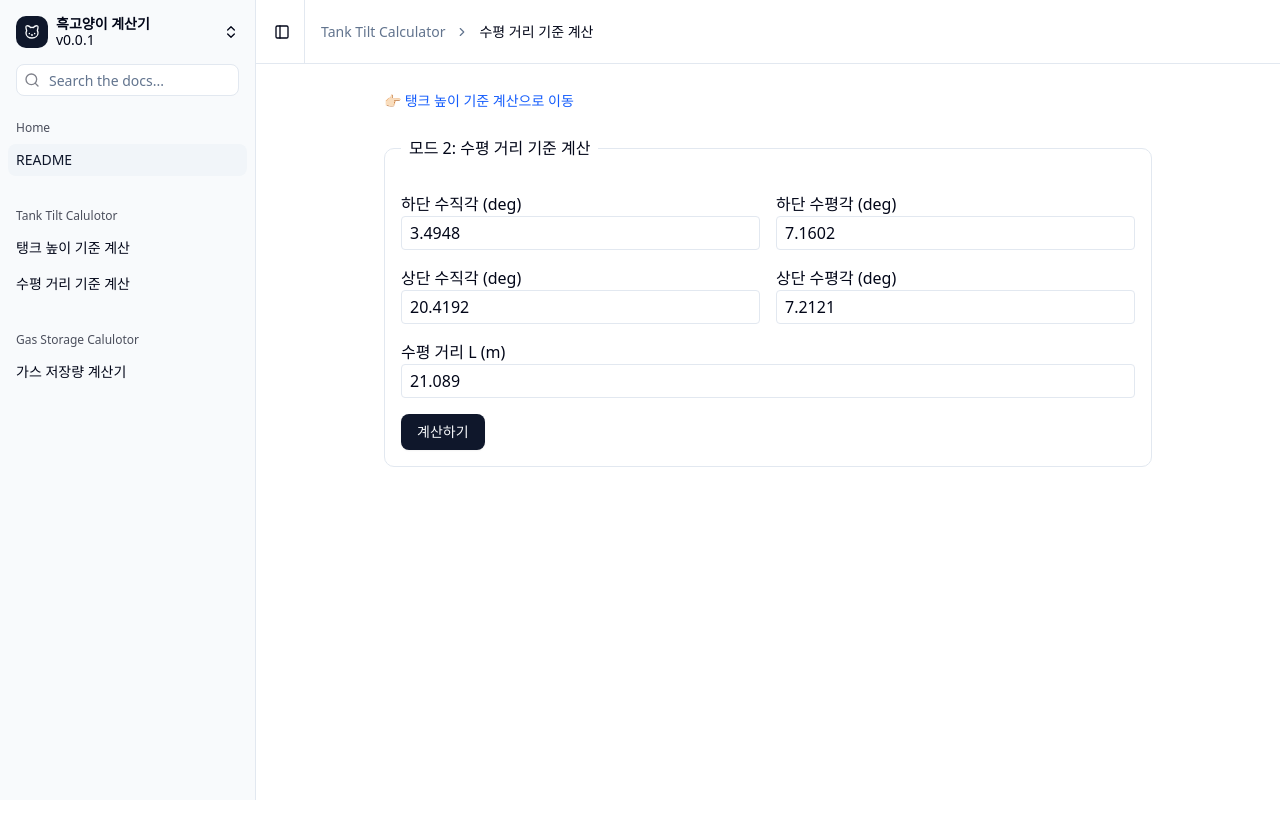
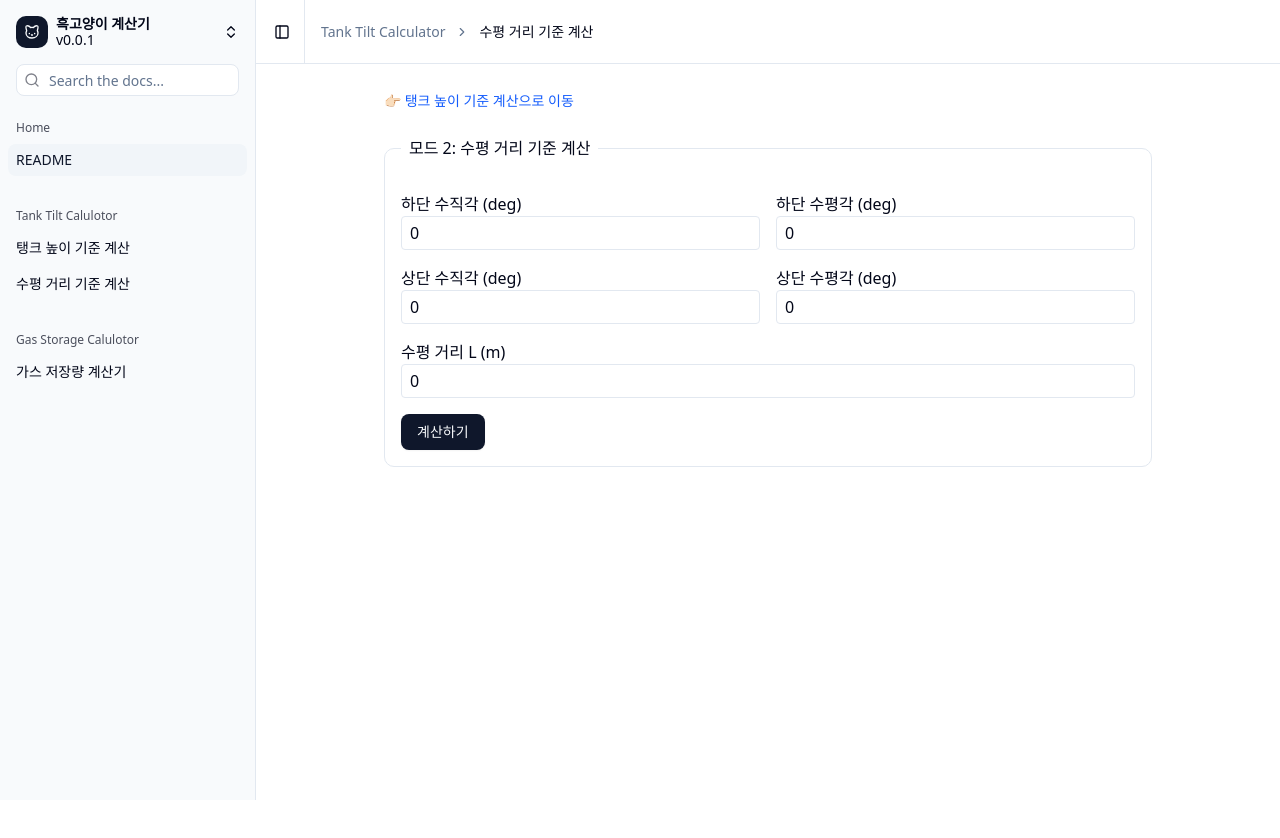
Before and after one commit to beyondchasm/tank-tilt-calculator, a SvelteKit app: page /tank/mode2 in a window 1280 px wide. Shown: the top 838 px of the page. Built offline with nearby package versions, Linux system fonts and the light colour scheme.

Commit message:
수정했다

```diff
--- a/src/routes/tank/mode1/+page.svelte
+++ b/src/routes/tank/mode1/+page.svelte
@@ -7,11 +7,11 @@
   import '../../../app.css';
 
   // 모드1 계산 변수
-  let bDeg = 3.4948;
-  let bAz  = 7.1602;
-  let cDeg = 20.4192;
-  let cAz  = 7.2121;
-  let h    = 6.563;
+  let bDeg = 0;
+  let bAz  = 0;
+  let cDeg = 0;
+  let cAz  = 0;
+  let h    = 0;
   let result = '';
 
   const degToRad = (deg: number) => deg * Math.PI / 180;
--- a/src/routes/tank/mode2/+page.svelte
+++ b/src/routes/tank/mode2/+page.svelte
@@ -7,11 +7,11 @@
   import '../../../app.css';
 
   // 모드2 계산 변수
-  let bDeg2 = 3.4948;
-  let bAz2  = 7.1602;
-  let cDeg2 = 20.4192;
-  let cAz2  = 7.2121;
-  let l     = 21.089;
+  let bDeg2 = 0;
+  let bAz2  = 0;
+  let cDeg2 = 0;
+  let cAz2  = 0;
+  let l     = 0;
   let result = '';
 
   const degToRad = (deg: number) => deg * Math.PI / 180;
```
